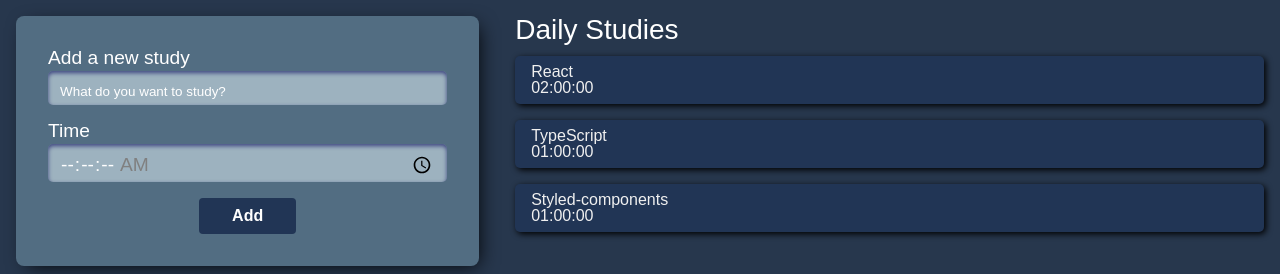
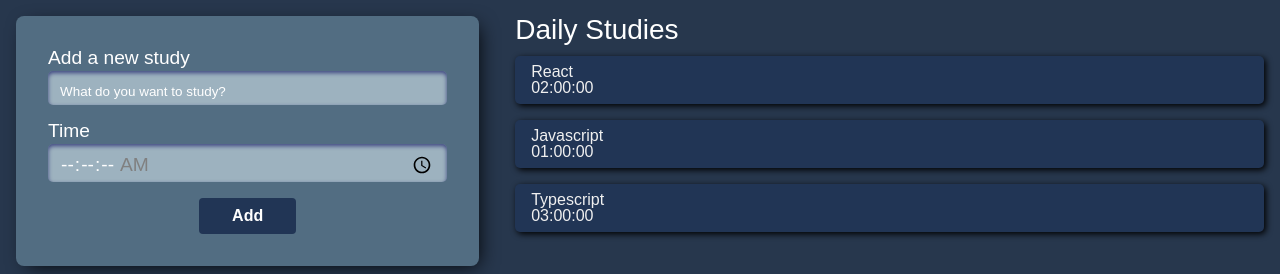
Before and after one commit to viniciusdamascenosouza/studies, a React (Create React App) app: page / in a window 1280 px wide. Shown: the top 274 px of the page. Built offline with nearby package versions, Linux system fonts and the light colour scheme.

Commit message:
add states

```diff
--- a/src/components/List/index.tsx
+++ b/src/components/List/index.tsx
@@ -1,40 +1,43 @@
-import React from "react";
+import React, { useState } from "react";
 import styled from "styled-components";
 import Task from "./Task";
+import { time } from "console";
 
 const TaskList = styled.ul`
   display: flex;
   flex-direction: column;
   gap: 1em;
-`
-
-
+`;
 
 const List = () => {
-  const tarefas = [
+  const [tasks, setTasks] = useState([
     {
       task: "React",
       time: "02:00:00",
     },
     {
-      task: "TypeScript",
+      task: "Javascript",
       time: "01:00:00",
     },
     {
-        task: "Styled-components",
-        time: "01:00:00",
+      task: "Typescript",
+      time: "03:00:00",
     },
-  ];
+  ]);
 
   return (
     <aside>
-      <h2 style={{fontSize:"28px", color:"#fff", marginBottom:"12px"}}>Daily Studies</h2>
+      <h2
+        style={{ fontSize: "28px", color: "#fff", marginBottom: "12px" }}
+        onClick={() =>
+          setTasks([...tasks, { task: "Styled-components", time: "00:30:00" }])
+        }
+      >
+        Daily Studies
+      </h2>
       <TaskList>
-        {tarefas.map(({task, time}, index) => (
-          <Task
-          task={task}
-          time={time}
-            />
+        {tasks.map(({ task, time }, index) => (
+          <Task key={index} task={task} time={time} />
         ))}
       </TaskList>
     </aside>
```
